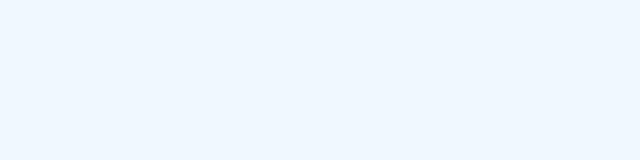
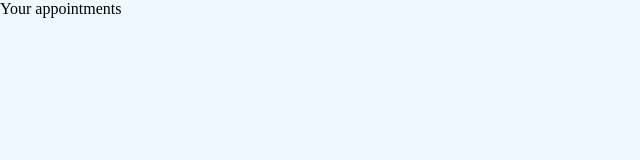
Before and after one commit to JohnRabelo/appointmentScheduling, a React (Create React App) app: page /appointment in a window 1280 px wide. Before the commit this address had no page. Shown: the top 160 px of the page, without its empty margins (0-640 px from the left). Built offline with nearby package versions, Linux system fonts and the light colour scheme.

Commit message:
blankAppointmentPg

```diff
--- a/src/App.js
+++ b/src/App.js
@@ -1,5 +1,6 @@
 import {Routes, Route} from "react-router-dom"
 import Bookpg from "./pages/Book";
+import Appointment from "./pages/MyAppointments";
 import ThankYouPg from './pages/ThankYou';
 
 
@@ -9,6 +10,7 @@ function App() {
     <div>
       <Routes>
         <Route index element={<Bookpg/>} />
+        <Route path='/appointment' element={<Appointment/>} />
         <Route path='/thankyou' element={<ThankYouPg/>} />
       </Routes>
     </div>
--- /dev/null
+++ b/src/pages/MyAppointments.js
@@ -0,0 +1,12 @@
+import apptcl from './MyAppointments.module.css'
+
+function Appointment (){
+    return(
+        <div>
+            Your appointments
+        </div>
+    );
+}
+
+
+export default Appointment
```
Also changed, not shown: src/pages/MyAppointments.module.css (added).
